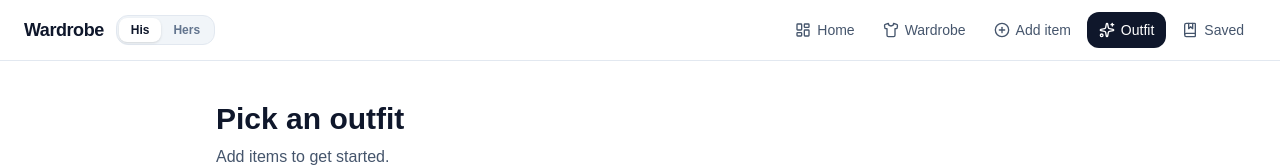
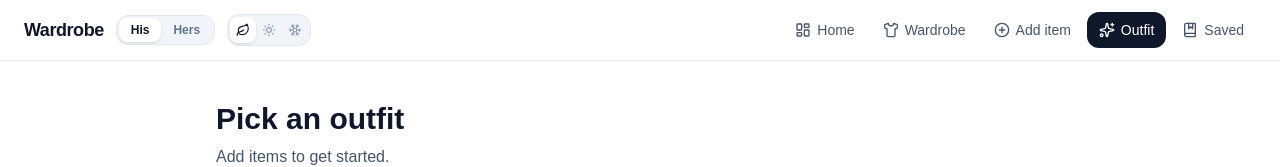
Before and after one commit to speedofsound98/wardrobe-mvp, a Next.js app: page /outfit in a window 1280 px wide. Shown: the top 167 px of the page. Built offline with nearby package versions, Linux system fonts and the light colour scheme.

Commit message:
feat: season switch (All/Summer/Winter) — filters wardrobe and outfit engine

```diff
--- a/src/app/outfit/page.tsx
+++ b/src/app/outfit/page.tsx
@@ -6,10 +6,12 @@ import OutfitCard from "@/components/OutfitCard";
 import { OCCASION_OPTIONS, WEATHER_OPTIONS, loadItems, saveOutfit, uid } from "@/lib/storage";
 import { generateOutfits } from "@/lib/outfitEngine";
 import { useProfile } from "@/lib/useProfile";
+import { useSeason } from "@/lib/useSeason";
 import type { OutfitResult, WardrobeItem } from "@/lib/types";
 
 export default function OutfitPage() {
   const [profile] = useProfile();
+  const [season] = useSeason();
   const [items, setItems] = useState<WardrobeItem[]>([]);
   const [occasion, setOccasion] = useState("casual");
   const [weather, setWeather] = useState("mild");
@@ -23,7 +25,7 @@ export default function OutfitPage() {
     setSaved(false);
   }, [profile]);
 
-  const outfits = generateOutfits(items, occasion, weather);
+  const outfits = generateOutfits(items, occasion, weather, 10, season ?? "all");
   const outfit: OutfitResult | null = outfits[index] ?? null;
 
   function handleShuffle() {
--- a/src/app/wardrobe/page.tsx
+++ b/src/app/wardrobe/page.tsx
@@ -9,6 +9,7 @@ import FilterBar from "@/components/FilterBar";
 import { CATEGORY_OPTIONS, loadItems, saveItems, shareItem, unshareItem } from "@/lib/storage";
 import { exportToCsv, importFromCsv } from "@/lib/csv";
 import { useProfile } from "@/lib/useProfile";
+import { useSeason, isSeasonActive } from "@/lib/useSeason";
 import type { WardrobeItem } from "@/lib/types";
 
 import Link from "next/link";
@@ -26,6 +27,7 @@ function SkeletonCard() {
 function WardrobeContent() {
   const searchParams = useSearchParams();
   const [profile] = useProfile();
+  const [season] = useSeason();
   const [items, setItems] = useState<WardrobeItem[]>([]);
   const [filterCategory, setFilterCategory] = useState(searchParams.get("category") ?? "all");
   const [loading, setLoading] = useState(true);
@@ -161,9 +163,14 @@ function WardrobeContent() {
         </div>
       ) : (
         <div className="mt-6 grid gap-2 sm:grid-cols-2 lg:grid-cols-3 xl:grid-cols-4">
-          {filteredItems.map((item) => (
-            <ItemCard key={item.id} item={item} onDelete={handleDelete} onToggleFavorite={handleToggleFavorite} onView={setViewItem} />
-          ))}
+          {filteredItems.map((item) => {
+            const offSeason = season !== null && !isSeasonActive(item.season, season);
+            return (
+              <div key={item.id} className={offSeason ? "opacity-35 grayscale" : ""} title={offSeason ? `Off-season (${item.season})` : undefined}>
+                <ItemCard item={item} onDelete={handleDelete} onToggleFavorite={handleToggleFavorite} onView={setViewItem} />
+              </div>
+            );
+          })}
         </div>
       )}
       {viewItem && (
--- a/src/components/Nav.tsx
+++ b/src/components/Nav.tsx
@@ -2,9 +2,16 @@
 
 import Link from "next/link";
 import { usePathname } from "next/navigation";
-import { Shirt, PlusCircle, Sparkles, LayoutDashboard, BookMarked } from "lucide-react";
+import { Shirt, PlusCircle, Sparkles, LayoutDashboard, BookMarked, Sun, Snowflake, Leaf } from "lucide-react";
 import { PROFILES } from "@/lib/profiles";
 import { useProfile } from "@/lib/useProfile";
+import { useSeason, type SeasonMode } from "@/lib/useSeason";
+
+const SEASON_MODES: { mode: SeasonMode; icon: React.ElementType; label: string }[] = [
+  { mode: "all", icon: Leaf, label: "All seasons" },
+  { mode: "summer", icon: Sun, label: "Summer" },
+  { mode: "winter", icon: Snowflake, label: "Winter" },
+];
 
 const links = [
   { href: "/", label: "Home", icon: LayoutDashboard },
@@ -17,6 +24,7 @@ const links = [
 export default function Nav() {
   const pathname = usePathname();
   const [profile, switchProfile] = useProfile();
+  const [season, switchSeason] = useSeason();
 
   return (
     <header className="sticky top-0 z-10 border-b border-slate-200 bg-white/80 backdrop-blur">
@@ -33,6 +41,22 @@ export default function Nav() {
                 } ${profile === null ? "opacity-0" : ""}`}
               >
                 {p}
+              </button>
+            ))}
+          </div>
+
+          {/* season toggle */}
+          <div className={`flex rounded-xl border border-slate-200 bg-slate-100 p-0.5 transition-opacity ${season === null ? "opacity-0" : ""}`}>
+            {SEASON_MODES.map(({ mode, icon: Icon, label }) => (
+              <button
+                key={mode}
+                onClick={() => switchSeason(mode)}
+                title={label}
+                className={`rounded-lg p-1.5 transition-colors ${
+                  season === mode ? "bg-white text-slate-900 shadow-sm" : "text-slate-400 hover:text-slate-600"
+                }`}
+              >
+                <Icon className="h-3.5 w-3.5" />
               </button>
             ))}
           </div>
--- a/src/lib/outfitEngine.ts
+++ b/src/lib/outfitEngine.ts
@@ -1,4 +1,5 @@
 import type { OutfitResult, WardrobeItem } from "./types";
+import { isSeasonActive, type SeasonMode } from "./useSeason";
 
 // Occasions where every item must match — no casual substitutes
 const STRICT_OCCASIONS = new Set(["running", "gym", "formal", "wedding"]);
@@ -39,8 +40,10 @@ function weatherScore(item: WardrobeItem | null, weather: string): number {
   return 1;
 }
 
-export function generateOutfits(items: WardrobeItem[], occasion: string, weather: string, topN = 10): OutfitResult[] {
+export function generateOutfits(items: WardrobeItem[], occasion: string, weather: string, topN = 10, seasonMode: SeasonMode = "all"): OutfitResult[] {
   const strict = STRICT_OCCASIONS.has(occasion);
+  // filter out off-season items before generating
+  items = items.filter((i) => isSeasonActive(i.season, seasonMode));
 
   function matchesOccasion(item: WardrobeItem) {
     return (item.occasions ?? []).includes(occasion);
--- /dev/null
+++ b/src/lib/useSeason.ts
@@ -0,0 +1,47 @@
+"use client";
+
+import { useEffect, useState } from "react";
+
+export type SeasonMode = "all" | "summer" | "winter";
+
+const STORAGE_KEY = "wardrobe_season_mode";
+const EVENT_NAME = "wardrobe:season";
+
+export function getActiveSeason(): SeasonMode {
+  if (typeof window === "undefined") return "all";
+  return (localStorage.getItem(STORAGE_KEY) as SeasonMode) ?? "all";
+}
+
+export function setActiveSeason(mode: SeasonMode) {
+  localStorage.setItem(STORAGE_KEY, mode);
+}
+
+export function isSeasonActive(itemSeason: string, mode: SeasonMode): boolean {
+  if (mode === "all") return true;
+  if (itemSeason === "all") return true;
+  if (itemSeason === "spring" || itemSeason === "autumn") return true;
+  if (mode === "summer") return itemSeason === "summer";
+  if (mode === "winter") return itemSeason === "winter";
+  return true;
+}
+
+export function useSeason(): [SeasonMode | null, (m: SeasonMode) => void] {
+  const [season, setSeason] = useState<SeasonMode | null>(null);
+
+  useEffect(() => {
+    setSeason(getActiveSeason());
+    function onSwitch(e: Event) {
+      setSeason((e as CustomEvent<SeasonMode>).detail);
+    }
+    window.addEventListener(EVENT_NAME, onSwitch);
+    return () => window.removeEventListener(EVENT_NAME, onSwitch);
+  }, []);
+
+  function switchSeason(mode: SeasonMode) {
+    setActiveSeason(mode);
+    setSeason(mode);
+    window.dispatchEvent(new CustomEvent(EVENT_NAME, { detail: mode }));
+  }
+
+  return [season, switchSeason];
+}
```
